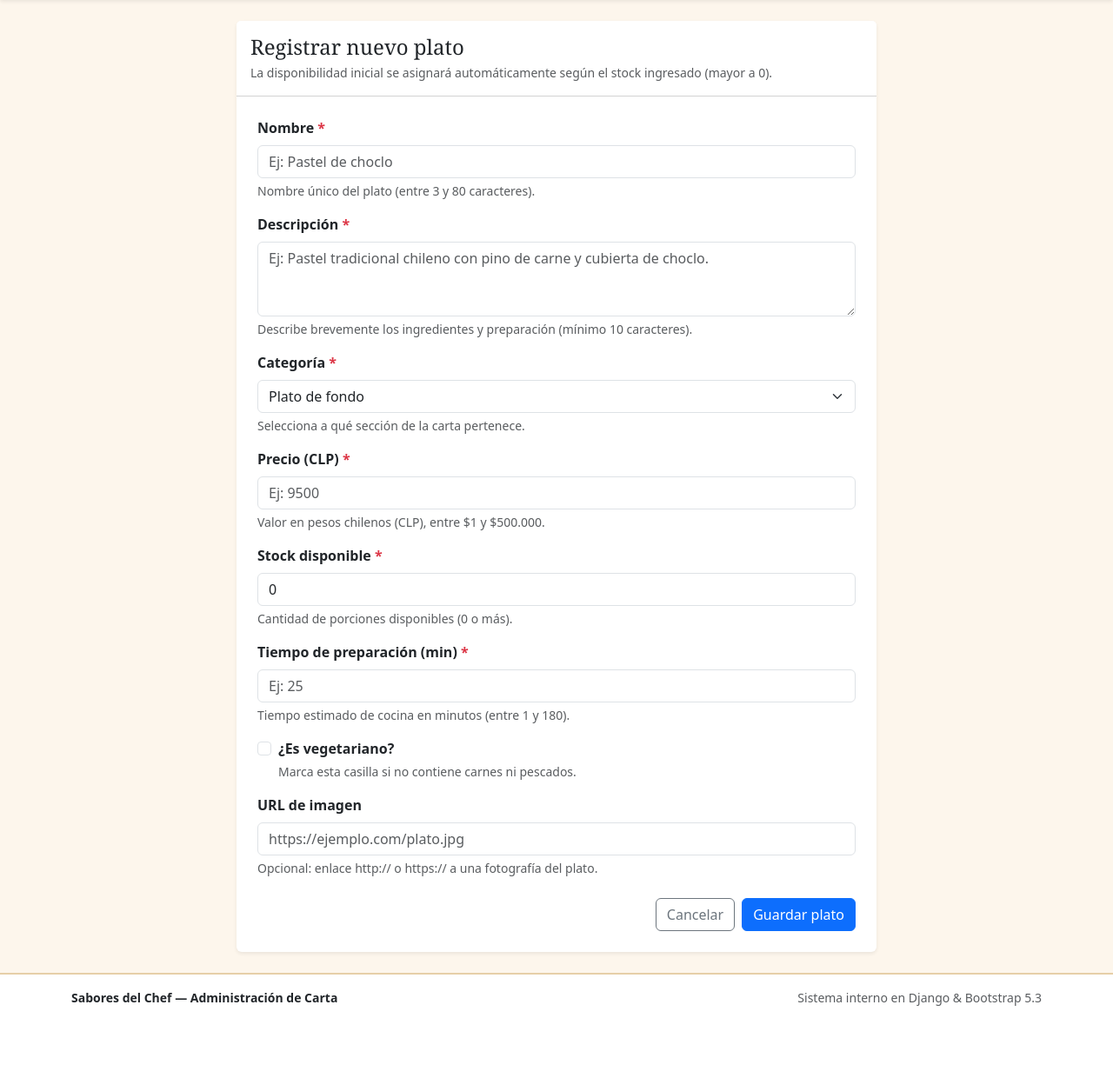
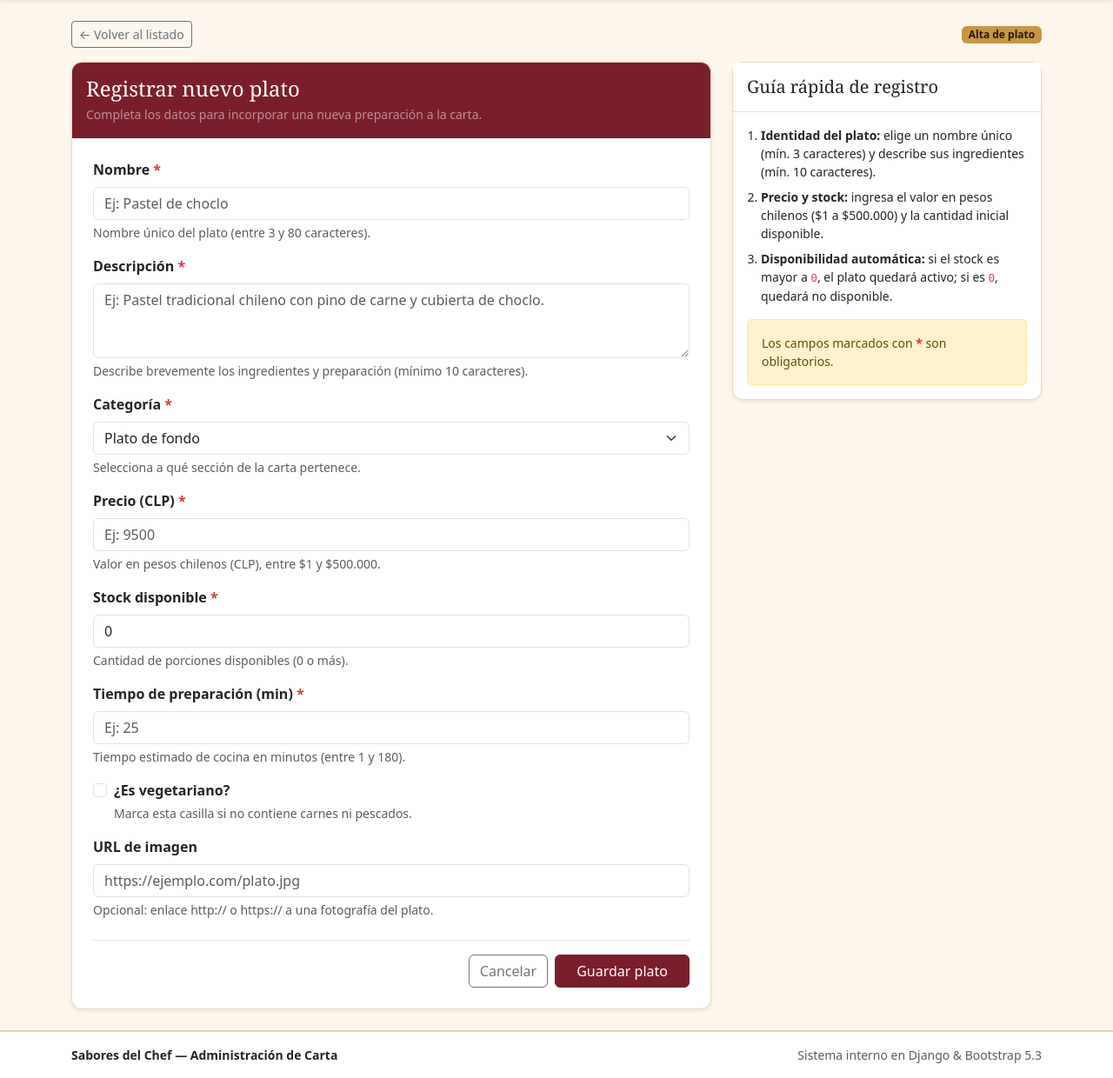
Before and after one commit to CarlosMichea/BackEndRestaurante, a Django app: page /platos/nuevo/ in a window 1280 px wide. Shown: the part 59-1299 px from the top of the page at 87% size. Before the commit the page ends 1216 px from the top, so only its background shows below. Run offline with Django 5.2, Linux system fonts and the light colour scheme; some libraries are stand-ins or nearby versions.

Commit message:
crear, editar y detalle

```diff
--- a/templates/platos/crear.html
+++ b/templates/platos/crear.html
@@ -1,15 +1,21 @@
 {% extends 'base.html' %}
 
-{% block title %}Nuevo Plato - Restaurante{% endblock %}
+{% block title %}Nuevo Plato | Sabores del Chef{% endblock %}
 
 {% block content %}
-<div class="row justify-content-center">
+<div class="d-flex justify-content-between align-items-center mb-3">
+    <a href="{% url 'platos:lista' %}" class="btn btn-outline-secondary btn-sm">&larr; Volver al listado</a>
+    <span class="badge badge-dorado">Alta de plato</span>
+</div>
+
+<div class="row g-4">
+    <!-- Columna principal con formulario de creación -->
     <div class="col-lg-8">
-        <div class="card border-0 shadow-sm">
-            <div class="card-header bg-white py-3">
+        <div class="card tarjeta-restaurante shadow-sm overflow-hidden">
+            <div class="card-header text-white py-3" style="background-color: var(--color-burdeos);">
                 <h1 class="h4 mb-1">Registrar nuevo plato</h1>
-                <p class="text-muted small mb-0">
-                    La disponibilidad inicial se asignará automáticamente según el stock ingresado (mayor a 0).
+                <p class="small mb-0 text-white-50">
+                    Completa los datos para incorporar una nueva preparación a la carta.
                 </p>
             </div>
             <div class="card-body p-4">
@@ -17,13 +23,41 @@
                     {% csrf_token %}
                     {% include 'platos/_campos_formulario.html' %}
 
-                    <div class="d-flex justify-content-end gap-2 mt-4">
+                    <div class="d-flex justify-content-end gap-2 mt-4 pt-3 border-top">
                         <a href="{% url 'platos:lista' %}" class="btn btn-outline-secondary">Cancelar</a>
-                        <button type="submit" class="btn btn-primary">Guardar plato</button>
+                        <button type="submit" class="btn btn-burdeos px-4">Guardar plato</button>
                     </div>
                 </form>
             </div>
         </div>
     </div>
+
+    <!-- Columna lateral exclusiva de creación: guía por pasos y ayuda -->
+    <div class="col-lg-4">
+        <div class="card tarjeta-restaurante shadow-sm">
+            <div class="card-header bg-white py-3 border-bottom">
+                <h2 class="h5 mb-0">Guía rápida de registro</h2>
+            </div>
+            <div class="card-body">
+                <ol class="ps-3 mb-3 small">
+                    <li class="mb-2">
+                        <strong>Identidad del plato:</strong> elige un nombre único (mín. 3 caracteres)
+                        y describe sus ingredientes (mín. 10 caracteres).
+                    </li>
+                    <li class="mb-2">
+                        <strong>Precio y stock:</strong> ingresa el valor en pesos chilenos ($1 a $500.000)
+                        y la cantidad inicial disponible.
+                    </li>
+                    <li class="mb-0">
+                        <strong>Disponibilidad automática:</strong> si el stock es mayor a <code>0</code>,
+                        el plato quedará activo; si es <code>0</code>, quedará no disponible.
+                    </li>
+                </ol>
+                <div class="alert alert-warning small mb-0">
+                    Los campos marcados con <span class="text-danger fw-bold">*</span> son obligatorios.
+                </div>
+            </div>
+        </div>
+    </div>
 </div>
 {% endblock %}
```
Also changed, not shown: templates/platos/detalle.html (+64 -33 lines), templates/platos/editar.html (+49 -9 lines).
